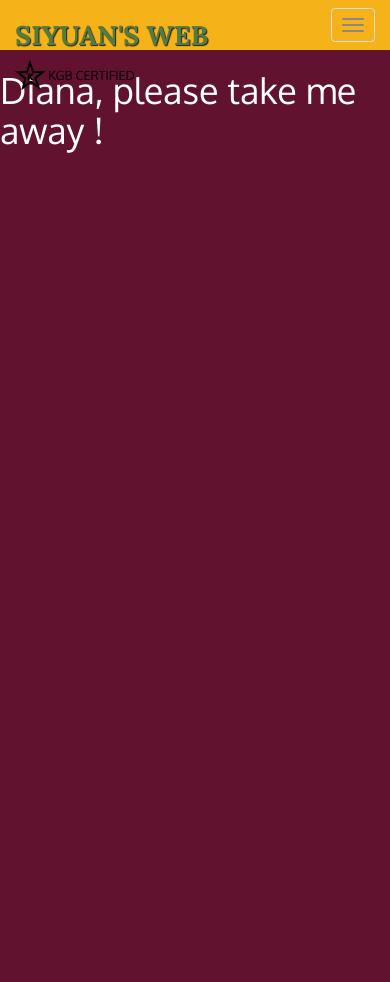
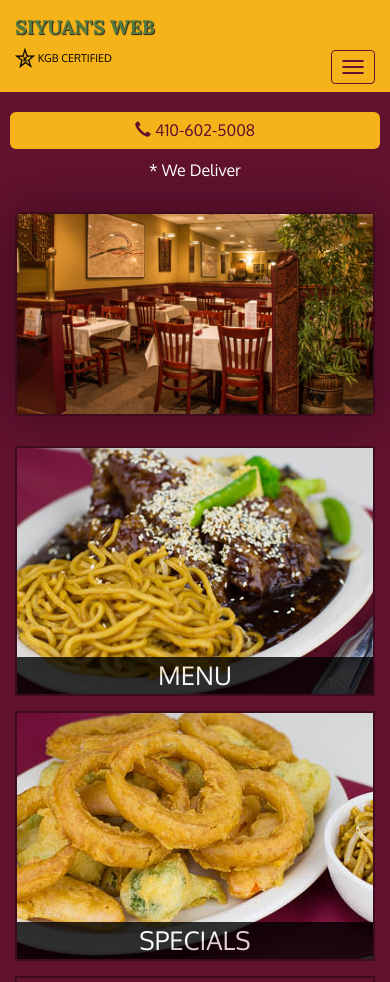
Before and after one commit to zsychina/learn-front-end, a PHP site: page / in a window 390 px wide. Shown: the top 982 px of the page. Before the commit the page ends 153 px from the top, so only its background shows below. Run offline with PHP 8.4, Linux system fonts and the light colour scheme; some libraries are stand-ins or nearby versions; grey boxes are pictures that could not be loaded.

Commit message:
add jumbotron

```diff
--- a/week3/index.html
+++ b/week3/index.html
@@ -71,19 +71,59 @@
           </ul>
         </div>
 
-
-
-
       </div>
     </nav>
 
   </header>
 
+  <div id="call-btn" class="visible-xs">
+    <a class="btn" href="tel:410-602-5008">
+      <span class="glyphicon glyphicon-earphone"></span>
+      410-602-5008
+    </a>
+  </div>
+  <div id="xs-deliver" class="text-center visible-xs">* We Deliver</div>
+
+  <div id="main-content" class="container">
+    <div class="jumbotron">
+      <img src="images/jumbotron_768.jpg" alt="Picture of restaurant" class="img-responsive visible-xs">
+    </div>
+
+    <div id="home-tiles" class="row">
+
+      <div class="col-md-4 col-sm-6 col-xs-12">
+        <a href="menu-categories.html">
+          <div id="menu-tile"><span>menu</span></div>
+        </a>
+      </div>
+
+      <div class="col-md-4 col-sm-6 col-xs-12">
+        <a href="single-category.html">
+          <div id="specials-tile"><span>specials</span></div>
+        </a>
+      </div>
+
+      <div class="col-md-4 col-sm-12 col-xs-12">
+        <a href="https://www.google.com/maps/place/David+Chu's+China+Bistro/@39.3635874,-76.7138622,17z/data=!4m6!1m3!3m2!1s0x89c81a14e7817803:0xab20a0e99daa17ea!2sDavid+Chu's+China+Bistro!3m1!1s0x89c81a14e7817803:0xab20a0e99daa17ea"
+          target="_blank">
+          <div id="map-tile">
+            <iframe
+              src="https://www.google.com/maps/embed?pb=!1m18!1m12!1m3!1d3084.675372390488!2d-76.71386218529199!3d39.3635874269356!2m3!1f0!2f0!3f0!3m2!1i1024!2i768!4f13.1!3m3!1m2!1s0x89c81a14e7817803%3A0xab20a0e99daa17ea!2sDavid+Chu&#39;s+China+Bistro!5e0!3m2!1sen!2sus!4v1452824864156"
+              width="100%" height="250" frameborder="0" style="border:0" allowfullscreen></iframe>
+            <span>map</span>
+          </div>
+
+        </a>
+      </div>
+
+
+    </div>
+
+  </div>
 
 
 
 
-  <h1>Diana, please take me away !</h1>
 
 
   <script src="/js/jquery-2.1.4.min.js"></script>
--- a/week3/styles.css
+++ b/week3/styles.css
@@ -1,6 +1,7 @@
 body {
     font-size: 16px;
-    color: #fff; /*font color*/
+    color: #fff;
+    /*font color*/
     background-color: #61122f;
     font-family: 'Oxygen', sans-serif;
 }
@@ -47,7 +48,8 @@ body {
     padding-top: 25px;
 }
 
-.navbar-brand a:hover, .navbar-brand a:focus {
+.navbar-brand a:hover,
+.navbar-brand a:focus {
     text-decoration: none;
 }
 
@@ -82,3 +84,145 @@ body {
     text-align: right;
     padding-right: 15px;
 }
+
+.navbar-header button.navbar-toggle,
+.navbar-header .icon-bar {
+    border: 1px solid #61122f;
+}
+
+.navbar-header button.navbar-toggle {
+    clear: both;
+    margin-top: -30px;
+}
+
+/* large */
+@media (min-width: 1200px) {
+    .container .jumbotron {
+        background: url('./images/jumbotron_1200.jpg') no-repeat;
+        height: 675px;
+        box-shadow: 0 0 50px #3f0c1f;
+        border: 2px solid #3f0c1f;
+    }
+}
+
+/* medium */
+@media (min-width: 992px) and (max-width: 1199px) {
+    #logo-img {
+        background: url(/img/jiaran.jpg) no-repeat;
+        background-size: 100px 100px;
+        width: 100px;
+        height: 100px;
+        margin: 5px 5px 5px 0;
+    }
+
+    .container .jumbotron {
+        background: url('./images/jumbotron_992.jpg') no-repeat;
+        height: 558px;
+        box-shadow: 0 0 50px #3f0c1f;
+        border: 2px solid #3f0c1f;
+    }
+}
+
+/* small */
+@media (min-width: 768px) and (max-width: 991px) {
+    .container .jumbotron {
+        background: url('./images/jumbotron_768.jpg') no-repeat;
+        height: 432px;
+        box-shadow: 0 0 50px #3f0c1f;
+        border: 2px solid #3f0c1f;
+    }
+}
+
+/* extra small */
+@media (max-width: 767px) {
+    .navbar-brand {
+        padding-top: 10px;
+        height: 80px;
+    }
+
+    .navbar-brand h1 {
+        padding-top: 10px;
+        /* 1vw = 1% of viewport width */
+        font-size: 5vw;
+    }
+
+    .navbar-brand p {
+        text-transform: uppercase;
+        font-size: .6em;
+        margin-top: 12px;
+    }
+
+    .navbar-brand p img {
+        height: 20px;
+    }
+
+    #collapsable-nav a {
+        font-size: 1.8em;
+    }
+
+    #collapsable-nav a span {
+        margin-right: 5px;
+    }
+
+    .container .jumbotron {
+        margin-top: 30px;
+        padding: 0;
+        box-shadow: 0 0 50px #3f0c1f;
+        border: 2px solid #3f0c1f;
+    }
+}
+
+#call-btn {
+    background-color: #f6b319;
+    margin: 10px 10px 10px 10px;
+    border-radius: 6px;
+    text-align: center;
+}
+
+#call-btn a {
+    font-size: 16px;
+    color: #61122f
+}
+
+#menu-tile,
+#specials-tile,
+#map-tile {
+    /* container size */
+    height: 250px;
+    width: 100%;
+    margin-bottom: 15px;
+    position: relative;
+    border: 2px solid #3f0c1f;
+    overflow: hidden;
+}
+
+#menu-tile:hover,
+#specials-tile:hover,
+#map-tile:hover {
+    box-shadow: 0 1px 5px 1px #cccccc;
+}
+
+#menu-tile {
+    background: url('./images/menu-tile.jpg') no-repeat;
+    background-position: center;
+}
+
+#specials-tile {
+    background: url('./images/specials-tile.jpg') no-repeat;
+    background-position: center;
+}
+
+#menu-tile span,
+#specials-tile span,
+#map-tile span {
+    position: absolute;
+    bottom: 0;
+    right: 0;
+    width: 100%;
+    text-align: center;
+    font-size: 1.6em;
+    text-transform: uppercase;
+    background-color: #000;
+    color: #fff;
+    opacity: .8;
+}
```
